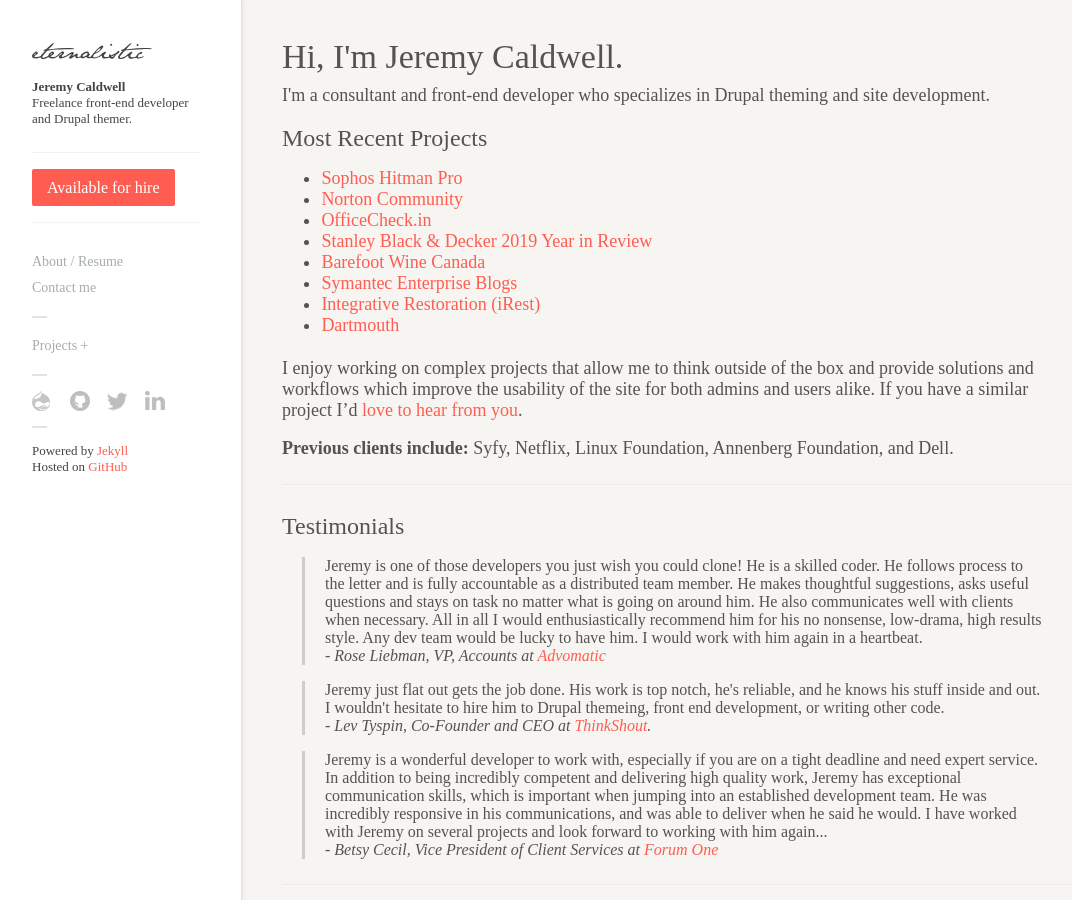
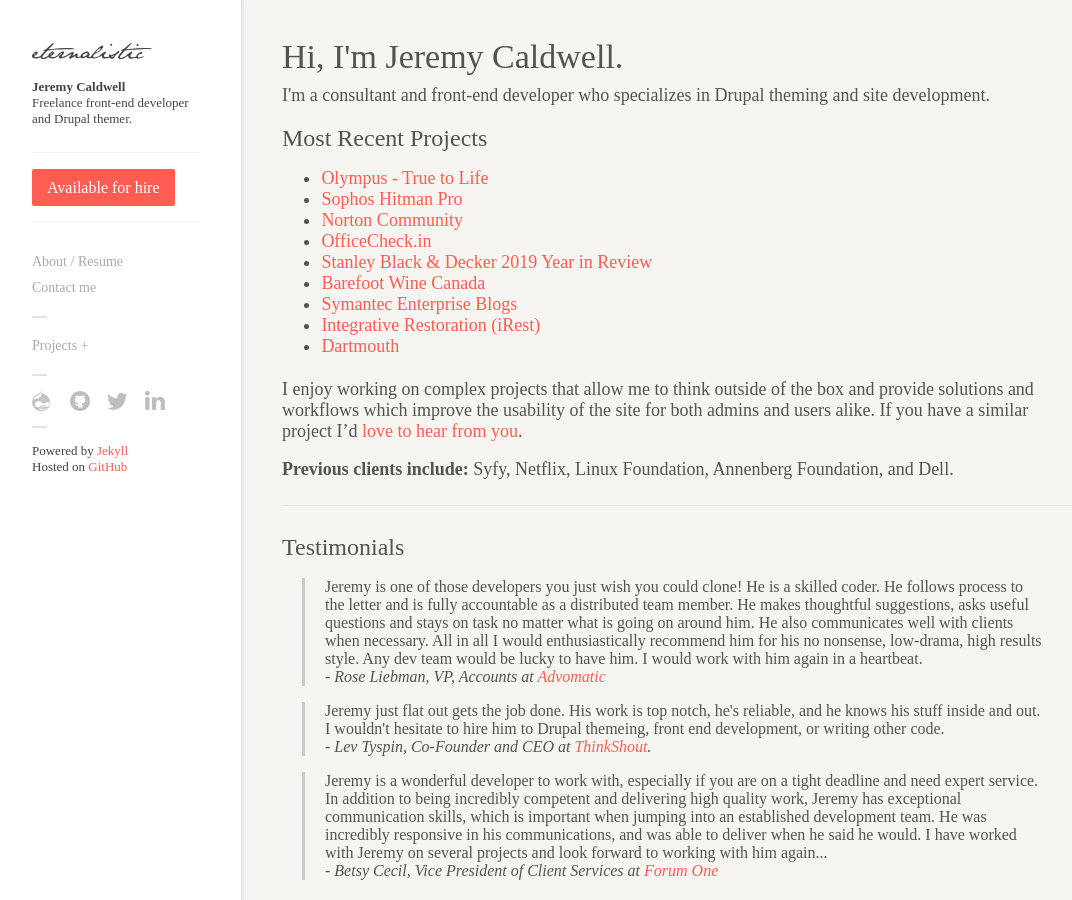
Before and after one commit to eternalistic/eternalistic.com, a Jekyll site: the page built from index.md, in a window 1280 px wide and 900 px high. Shown: the whole window, without its empty margins (8-1080 px from the left). Built offline with Jekyll 4.4.1, drawn with Linux system fonts in a browser that asks for light colours; nearby versions of some CDN libraries.

Commit message:
Added Olympus - True to Life site

```diff
--- a/index.md
+++ b/index.md
@@ -11,6 +11,7 @@ published: true
 
 <h2>Most Recent Projects</h2>
 <ul>
+  <li><a href="https://truetolife.com">Olympus - True to Life</a></li>
   <li><a href="https://www.hitmanpro.com">Sophos Hitman Pro</a></li>
   <li><a href="https://community.norton.com">Norton Community</a></li>
   <li><a href="https://www.officecheck.in">OfficeCheck.in</a></li>
```
